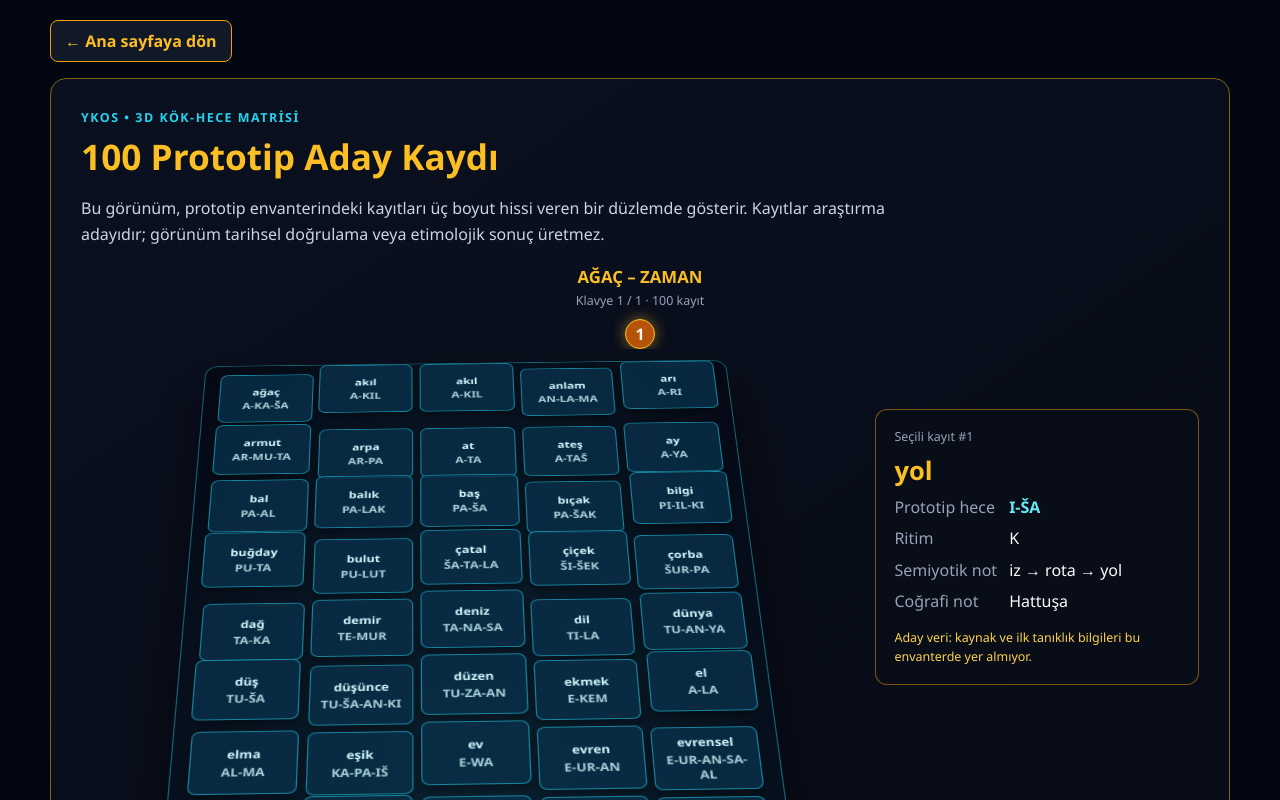
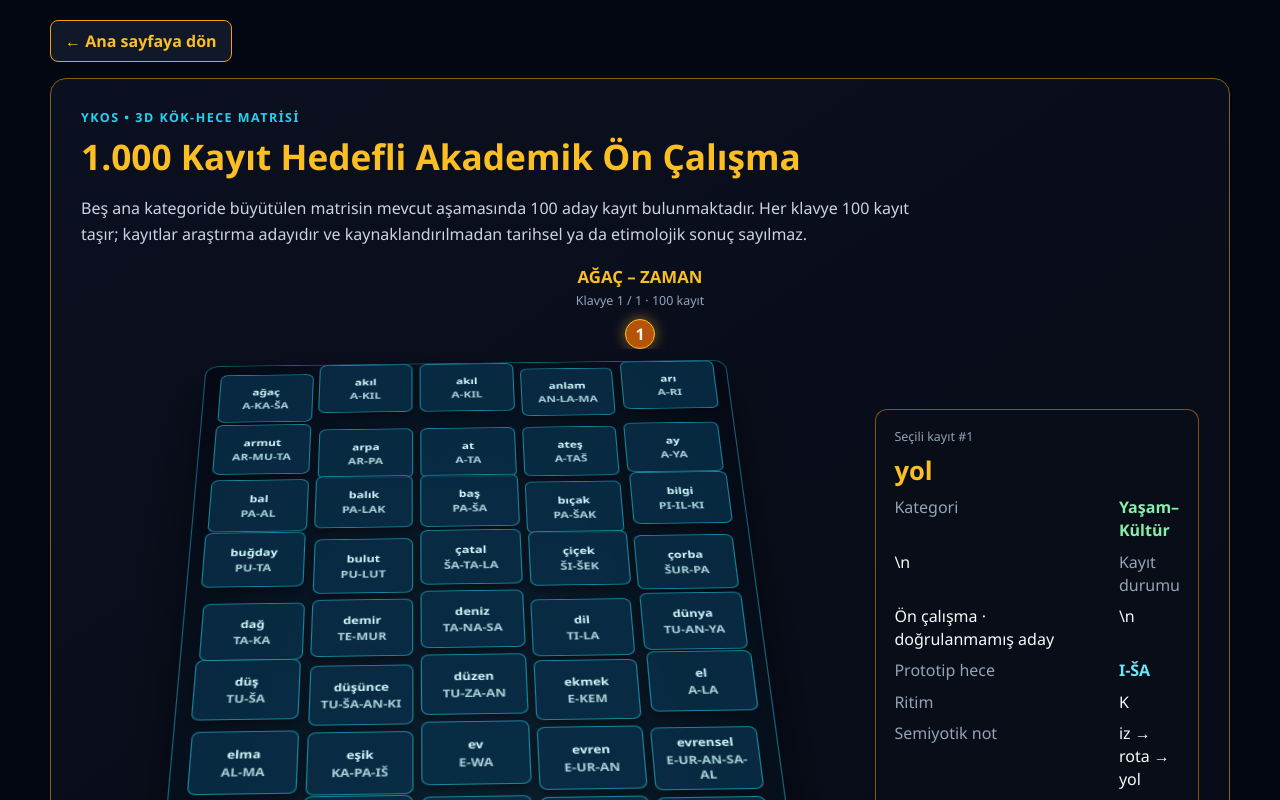
Before and after one commit to yasarkaba34-design/ykos-frontend, a React (Vite) app: page /matrix-3d in a window 1280 px wide. Built offline with nearby package versions, Linux system fonts and the light colour scheme; no server answers.

Commit message:
3D matrise beş kategori ve akademik ön çalışma durumu ekle

```diff
--- a/src/pages/ProtoRoots3DMatrix.jsx
+++ b/src/pages/ProtoRoots3DMatrix.jsx
@@ -3,6 +3,28 @@ import rootData from "../data/protoRoots100.json";
 import "./ProtoRoots3DMatrix.css";
 
 const records = Array.isArray(rootData?.records) ? rootData.records : [];
+
+const categoryGroups = [
+  {
+    name: "Doğa–Coğrafya",
+    labels: new Set(["su", "taş", "gün", "ay", "kara", "yer", "suyolu", "dağ", "ateş", "yıl", "yıldız", "toprak", "rüzgâr", "deniz", "kül", "bulut", "yağmur", "evren", "dünya", "gökyüzü", "yeraltı", "ışık", "gölge"])
+  },
+  {
+    name: "İnsan–Beden",
+    labels: new Set(["el", "göz", "yüz", "kalp", "akıl", "kan", "kemik", "omuz", "baş", "kulak", "dil"])
+  },
+  {
+    name: "Hayvan–Bitki",
+    labels: new Set(["balık", "kuş", "ağaç", "söğüt", "çiçek", "köpek", "at", "kurt", "tilki", "yılan", "arı", "elma", "armut", "üzüm", "buğday", "arpa"])
+  },
+  {
+    name: "Yaşam–Kültür",
+    labels: new Set(["yol", "söz", "kapı", "ev", "demir", "tahta", "köy", "tarla", "ekmek", "bal", "süt", "yağ", "tuz", "sucuk", "peynir", "yemek", "çorba", "tabak", "kaşık", "çatal", "bıçak", "sofra", "koltuk", "masa", "sandalye", "eşik", "kültür", "tarih", "yazı", "kitap", "oku", "yazmak"])
+  }
+];
+
+const getCategory = (label) =>
+  categoryGroups.find((category) => category.labels.has(label))?.name || "Soyut–Sistem";
 
 const alphabeticalRecords = [...records].sort((a, b) =>
   a.label.localeCompare(b.label, "tr", { sensitivity: "base" })
@@ -29,6 +51,7 @@ export default function ProtoRoots3DMatrix({ onGoHome = () => {} }) {
   const [keyboardIndex, setKeyboardIndex] = useState(0);
   const [touchStartX, setTouchStartX] = useState(null);
   const selected = records.find((record) => record.id === selectedId) || null;
+  const selectedCategory = selected ? getCategory(selected.label) : "—";
   const currentKeyboard = keyboardPages[keyboardIndex] || keyboardPages[0];
   const currentRecords = currentKeyboard?.records || [];
   const previousIndex = (keyboardIndex - 1 + keyboardPages.length) % keyboardPages.length;
@@ -60,9 +83,9 @@ export default function ProtoRoots3DMatrix({ onGoHome = () => {} }) {
 
         <section className="proto-matrix-section" style={{ padding: "clamp(18px, 3vw, 30px)", border: "1px solid #806414", borderRadius: "16px", background: "linear-gradient(145deg, #0b1020, #050811)" }}>
           <p style={{ margin: "0 0 6px", color: "#22d3ee", fontSize: "0.78rem", fontWeight: 800, letterSpacing: "1.5px" }}>YKOS • 3D KÖK-HECE MATRİSİ</p>
-          <h1 style={{ margin: "0 0 8px", color: "#fbbf24", fontSize: "clamp(1.5rem, 4vw, 2.2rem)" }}>100 Prototip Aday Kaydı</h1>
+          <h1 style={{ margin: "0 0 8px", color: "#fbbf24", fontSize: "clamp(1.5rem, 4vw, 2.2rem)" }}>1.000 Kayıt Hedefli Akademik Ön Çalışma</h1>
           <p style={{ maxWidth: "850px", color: "#cbd5e1", lineHeight: 1.6 }}>
-            Bu görünüm, prototip envanterindeki kayıtları üç boyut hissi veren bir düzlemde gösterir. Kayıtlar araştırma adayıdır; görünüm tarihsel doğrulama veya etimolojik sonuç üretmez.
+            Beş ana kategoride büyütülen matrisin mevcut aşamasında {records.length} aday kayıt bulunmaktadır. Her klavye 100 kayıt taşır; kayıtlar araştırma adayıdır ve kaynaklandırılmadan tarihsel ya da etimolojik sonuç sayılmaz.
           </p>
 
           <div className={`proto-keyboard-switcher${keyboardPages.length === 1 ? " is-single" : ""}`} aria-label="3D klavye seçimi">
@@ -141,12 +164,12 @@ export default function ProtoRoots3DMatrix({ onGoHome = () => {} }) {
               <div style={{ color: "#94a3b8", fontSize: "0.78rem" }}>Seçili kayıt {selected ? `#${selected.id}` : ""}</div>
               <h2 style={{ margin: "8px 0", color: "#fbbf24", fontSize: "1.6rem" }}>{selected?.label || "Kayıt yok"}</h2>
               <dl style={{ display: "grid", gridTemplateColumns: "auto 1fr", gap: "8px 12px", margin: 0, lineHeight: 1.45 }}>
-                <dt style={{ color: "#94a3b8" }}>Prototip hece</dt><dd style={{ margin: 0, color: "#67e8f9", fontWeight: 800 }}>{selected?.proto_hece || "—"}</dd>
+                <dt style={{ color: "#94a3b8" }}>Kategori</dt><dd style={{ margin: 0, color: "#86efac", fontWeight: 800 }}>{selectedCategory}</dd>\n                <dt style={{ color: "#94a3b8" }}>Kayıt durumu</dt><dd style={{ margin: 0 }}>Ön çalışma · doğrulanmamış aday</dd>\n                <dt style={{ color: "#94a3b8" }}>Prototip hece</dt><dd style={{ margin: 0, color: "#67e8f9", fontWeight: 800 }}>{selected?.proto_hece || "—"}</dd>
                 <dt style={{ color: "#94a3b8" }}>Ritim</dt><dd style={{ margin: 0 }}>{selected?.ritim || "—"}</dd>
                 <dt style={{ color: "#94a3b8" }}>Semiyotik not</dt><dd style={{ margin: 0 }}>{selected?.semiyotik || "—"}</dd>
                 <dt style={{ color: "#94a3b8" }}>Coğrafi not</dt><dd style={{ margin: 0 }}>{selected?.geo || "—"}</dd>
               </dl>
-              <p style={{ margin: "16px 0 0", color: "#fcd34d", fontSize: "0.78rem", lineHeight: 1.5 }}>Aday veri: kaynak ve ilk tanıklık bilgileri bu envanterde yer almıyor.</p>
+              <p style={{ margin: "16px 0 0", color: "#fcd34d", fontSize: "0.78rem", lineHeight: 1.5 }}>Akademik uyarı: kaynak, en eski belgeli tanıklık ve tarih bilgileri eklenmeden bu kayıt kesin etimoloji olarak kullanılamaz.</p>
             </aside>
           </div>
         </section>
```
